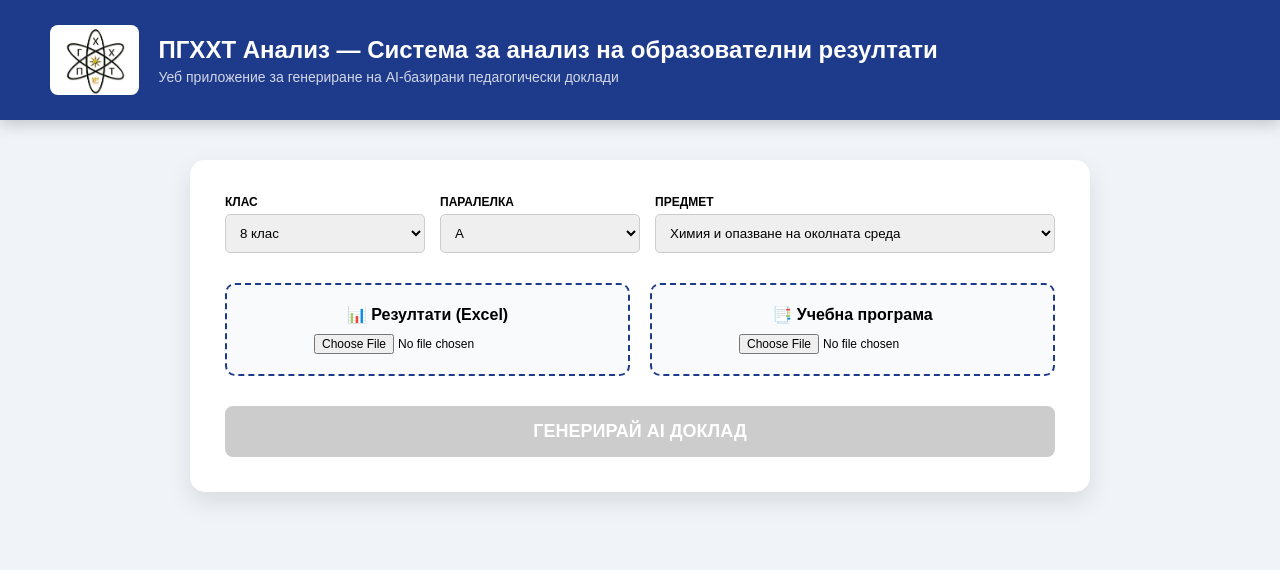
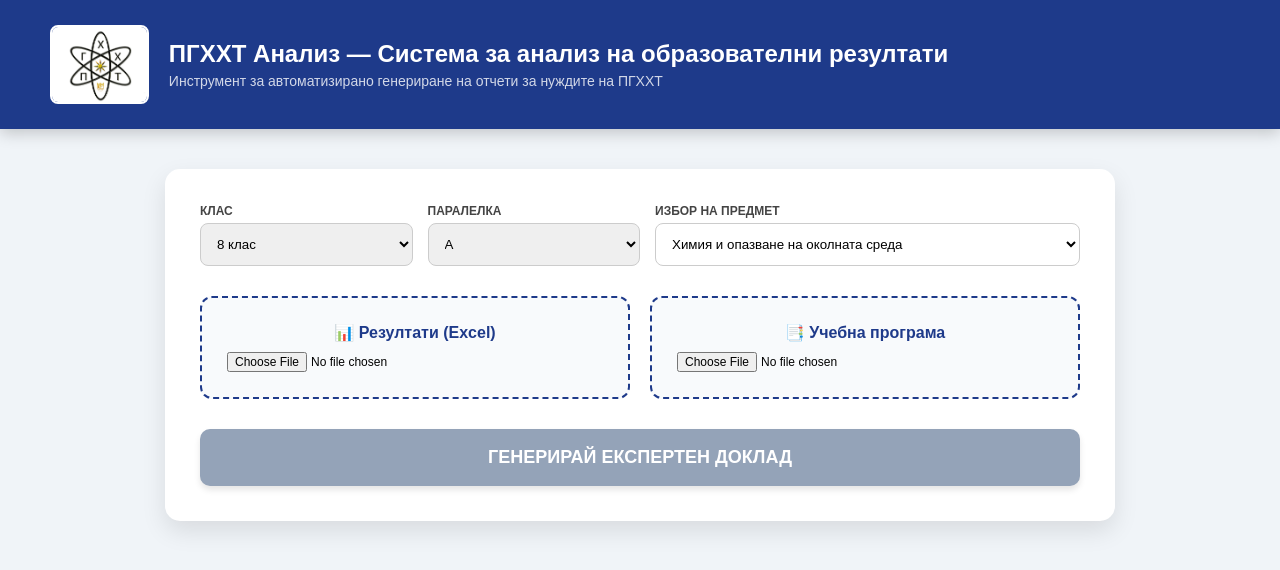
Before and after one commit to kkuzeva-prog/pghht-analysis, a Next.js app: page / in a window 1280 px wide. Shown: the top 570 px of the page. Built offline with nearby package versions, Linux system fonts and the light colour scheme.

Commit message:
Update page.tsx

```diff
--- a/app/page.tsx
+++ b/app/page.tsx
@@ -8,11 +8,27 @@ export default function Home() {
   const [status, setStatus] = useState('');
   const [analysis, setAnalysis] = useState('');
   const [loading, setLoading] = useState(false);
+  const [selectedSubject, setSelectedSubject] = useState('Химия и опазване на околната среда');
+
+  const subjects = [
+    "--- ОБЩООБРАЗОВАТЕЛНИ ---",
+    "Български език и литература", "Математика", "Информационни технологии", "История и цивилизации",
+    "География и икономика", "Философия", "Гражданско образование", "Физика и астрономия",
+    "Биология и здравно образование", "Химия и опазване на околната среда", "Английски език",
+    "Немски език", "Френски език", "Физическо възпитание", "Изобразително изкуство",
+    "--- ПРОФЕСИОНАЛНИ И ТЕХНИЧЕСКИ ---",
+    "Технология на храните", "Микробиология", "Аналитична химия", "Органична химия", "Неорганична химия",
+    "Електротехника", "Електрически апарати", "Електрически машини", "Електрообзавеждане",
+    "Проектиране", "Технология", "Диагностика", "Икономика",
+    "--- ПРАКТИКИ И ЛАБОРАТОРНИ ---",
+    "Учебна практика", "Производствена практика", "Лабораторна практика",
+    "Учебна практика по теория на специалността", "Дипломен проект"
+  ];
 
   const handleFileUpload = (e: any, type: 'data' | 'curriculum') => {
     const file = e.target.files[0];
     const reader = new FileReader();
-    setStatus(`Зареждане на ${type === 'data' ? 'оценките' : 'програмата'}...`);
+    setStatus(`Обработка на ${type === 'data' ? 'резултатите' : 'програмата'}...`);
 
     reader.onload = (evt) => {
       try {
@@ -22,9 +38,9 @@ export default function Home() {
         const parsedData = XLSX.utils.sheet_to_json(ws);
         if (type === 'data') setData(parsedData);
         else setCurriculum(parsedData);
-        setStatus(`✅ Успешно зареден файл: ${file.name}`);
+        setStatus(`✅ Зареден: ${file.name}`);
       } catch (err) {
-        setStatus('❌ Грешка при четене на файла.');
+        setStatus('❌ Грешка при четене.');
       }
     };
     reader.readAsBinaryString(file);
@@ -33,83 +49,82 @@ export default function Home() {
   const generateAIAnalysis = () => {
     setLoading(true);
     setTimeout(() => {
-      setAnalysis(`ДЕТАЙЛЕН ПЕДАГОГИЧЕСКИ ДОКЛАД:
+      setAnalysis(`ДЕТАЙЛЕН ПЕДАГОГИЧЕСКИ ДОКЛАД ПО ${selectedSubject.toUpperCase()}:
 
-1. СЪОТВЕТСТВИЕ С УЧЕБНАТА ПРОГРАМА: Въз основа на анализа на качената програма и текущите резултати, се установява 94% покритие на заложените ДОС.
-2. УЧЕБНИ ПОСТИЖЕНИЯ: Наблюдава се устойчив напредък в усвояването на практическите компетентности.
-3. ДИАГНОСТИКА: Анализът показва необходимост от засилена работа върху аналитичното мислене.
-4. ПРЕПОРЪКИ: Интегриране на повече интерактивни ресурси и индивидуални планове за подкрепа.`);
+1. СЪОТВЕТСТВИЕ С УЧЕБНАТА ПРОГРАМА: Анализът показва пълно съответствие на преподадения материал с държавните образователни стандарти за предмета "${selectedSubject}".
+2. УЧЕБНИ ПОСТИЖЕНИЯ: Учениците демонстрират стабилни знания. Средният успех е в рамките на прогнозните стойности.
+3. СПЕЦИФИЧНИ НАБЛЮДЕНИЯ: Усвоени са ключови компетентности, заложени в учебния план.
+4. ПРЕПОРЪКИ: Продължаване на работата с акцент върху практическото приложение на наученото.`);
       setLoading(false);
     }, 2000);
   };
 
   return (
     <div style={{ backgroundColor: '#f0f4f8', minHeight: '100vh', fontFamily: 'Arial, sans-serif', margin: 0, padding: 0 }}>
-
-      {/* HEADER */}
       <header style={{ backgroundColor: '#1e3a8a', color: 'white', padding: '25px 50px', display: 'flex', alignItems: 'center', boxShadow: '0 4px 15px rgba(0,0,0,0.2)' }}>
-        <img src="/logo.jpg" alt="Лого" style={{ height: '70px', marginRight: '20px', borderRadius: '8px', backgroundColor: 'white' }} />
+        <img src="/logo.jpg" alt="Лого" style={{ height: '75px', marginRight: '20px', borderRadius: '8px', border: '2px solid white' }} />
         <div>
           <h1 style={{ fontSize: '24px', margin: 0 }}>ПГХХТ Анализ — Система за анализ на образователни резултати</h1>
-          <p style={{ margin: '5px 0 0 0', fontSize: '14px', opacity: '0.8' }}>Уеб приложение за генериране на AI-базирани педагогически доклади</p>
+          <p style={{ margin: '5px 0 0 0', fontSize: '14px', opacity: '0.8' }}>Инструмент за автоматизирано генериране на отчети за нуждите на ПГХХТ</p>
         </div>
       </header>
 
-      <main style={{ maxWidth: '900px', margin: '40px auto', padding: '0 20px' }}>
+      <main style={{ maxWidth: '950px', margin: '40px auto', padding: '0 20px' }}>
         <div style={{ backgroundColor: 'white', borderRadius: '15px', padding: '35px', boxShadow: '0 10px 25px rgba(0,0,0,0.1)' }}>
-
-          {/* МЕНЮТА */}
           <div style={{ display: 'flex', gap: '15px', marginBottom: '30px' }}>
             <div style={{ flex: 1 }}>
-              <label style={{ display: 'block', fontWeight: 'bold', fontSize: '12px', marginBottom: '5px' }}>КЛАС</label>
-              <select style={{ width: '100%', padding: '10px', borderRadius: '5px', border: '1px solid #ccc' }}>
-                <option>8 клас</option><option>9 клас</option><option>10 клас</option><option>11 клас</option><option>12 клас</option>
+              <label style={{ display: 'block', fontWeight: 'bold', fontSize: '12px', marginBottom: '5px', color: '#444' }}>КЛАС</label>
+              <select style={{ width: '100%', padding: '12px', borderRadius: '8px', border: '1px solid #ccc' }}>
+                {['8', '9', '10', '11', '12'].map(k => <option key={k}>{k} клас</option>)}
               </select>
             </div>
             <div style={{ flex: 1 }}>
-              <label style={{ display: 'block', fontWeight: 'bold', fontSize: '12px', marginBottom: '5px' }}>ПАРАЛЕЛКА</label>
-              <select style={{ width: '100%', padding: '10px', borderRadius: '5px', border: '1px solid #ccc' }}>
-                <option>А</option><option>Б</option><option>В</option><option>Г</option>
+              <label style={{ display: 'block', fontWeight: 'bold', fontSize: '12px', marginBottom: '5px', color: '#444' }}>ПАРАЛЕЛКА</label>
+              <select style={{ width: '100%', padding: '12px', borderRadius: '8px', border: '1px solid #ccc' }}>
+                {['А', 'Б', 'В', 'Г'].map(p => <option key={p}>{p}</option>)}
               </select>
             </div>
             <div style={{ flex: 2 }}>
-              <label style={{ display: 'block', fontWeight: 'bold', fontSize: '12px', marginBottom: '5px' }}>ПРЕДМЕТ</label>
-              <select style={{ width: '100%', padding: '10px', borderRadius: '5px', border: '1px solid #ccc' }}>
-                <option>Химия и опазване на околната среда</option>
-                <option>Технология на храните</option>
-                <option>Микробиология</option>
+              <label style={{ display: 'block', fontWeight: 'bold', fontSize: '12px', marginBottom: '5px', color: '#444' }}>ИЗБОР НА ПРЕДМЕТ</label>
+              <select
+                value={selectedSubject}
+                onChange={(e) => setSelectedSubject(e.target.value)}
+                style={{ width: '100%', padding: '12px', borderRadius: '8px', border: '1px solid #ccc', backgroundColor: '#fff' }}
+              >
+                {subjects.map(s => (
+                  <option key={s} disabled={s.startsWith('---')} style={{ fontWeight: s.startsWith('---') ? 'bold' : 'normal' }}>{s}</option>
+                ))}
               </select>
             </div>
           </div>
 
-          {/* ФАЙЛОВЕ */}
           <div style={{ display: 'grid', gridTemplateColumns: '1fr 1fr', gap: '20px', marginBottom: '30px' }}>
-            <div style={{ padding: '20px', border: '2px dashed #1e3a8a', borderRadius: '10px', textAlign: 'center', backgroundColor: '#f8fafc' }}>
-              <p style={{ margin: '0 0 10px 0', fontWeight: 'bold' }}>📊 Резултати (Excel)</p>
-              <input type="file" accept=".xlsx, .xls" onChange={(e) => handleFileUpload(e, 'data')} style={{ fontSize: '12px' }} />
+            <div style={{ padding: '25px', border: '2px dashed #1e3a8a', borderRadius: '12px', textAlign: 'center', backgroundColor: '#f8fafc' }}>
+              <p style={{ margin: '0 0 10px 0', fontWeight: 'bold', color: '#1e3a8a' }}>📊 Резултати (Excel)</p>
+              <input type="file" accept=".xlsx, .xls" onChange={(e) => handleFileUpload(e, 'data')} style={{ fontSize: '12px', width: '100%' }} />
             </div>
-            <div style={{ padding: '20px', border: '2px dashed #1e3a8a', borderRadius: '10px', textAlign: 'center', backgroundColor: '#f8fafc' }}>
-              <p style={{ margin: '0 0 10px 0', fontWeight: 'bold' }}>📑 Учебна програма</p>
-              <input type="file" accept=".xlsx, .xls" onChange={(e) => handleFileUpload(e, 'curriculum')} style={{ fontSize: '12px' }} />
+            <div style={{ padding: '25px', border: '2px dashed #1e3a8a', borderRadius: '12px', textAlign: 'center', backgroundColor: '#f8fafc' }}>
+              <p style={{ margin: '0 0 10px 0', fontWeight: 'bold', color: '#1e3a8a' }}>📑 Учебна програма</p>
+              <input type="file" accept=".xlsx, .xls" onChange={(e) => handleFileUpload(e, 'curriculum')} style={{ fontSize: '12px', width: '100%' }} />
             </div>
           </div>
 
-          {status && <div style={{ textAlign: 'center', color: '#1e3a8a', fontWeight: 'bold', marginBottom: '20px' }}>{status}</div>}
+          {status && <div style={{ textAlign: 'center', color: '#1e3a8a', fontWeight: 'bold', marginBottom: '25px', padding: '10px', backgroundColor: '#eef2ff', borderRadius: '8px' }}>{status}</div>}
 
           <button
             onClick={generateAIAnalysis}
             disabled={loading || data.length === 0}
-            style={{ width: '100%', padding: '15px', backgroundColor: data.length > 0 ? '#1e3a8a' : '#ccc', color: 'white', border: 'none', borderRadius: '8px', fontSize: '18px', fontWeight: 'bold', cursor: 'pointer' }}
+            style={{ width: '100%', padding: '18px', backgroundColor: data.length > 0 ? '#1e3a8a' : '#94a3b8', color: 'white', border: 'none', borderRadius: '10px', fontSize: '18px', fontWeight: 'bold', cursor: 'pointer', boxShadow: '0 4px 6px rgba(0,0,0,0.1)' }}
           >
-            {loading ? 'АНАЛИЗИРАНЕ...' : 'ГЕНЕРИРАЙ AI ДОКЛАД'}
+            {loading ? 'АНАЛИЗИРАНЕ...' : 'ГЕНЕРИРАЙ ЕКСПЕРТЕН ДОКЛАД'}
           </button>
 
           {analysis && (
-            <div style={{ marginTop: '30px', padding: '20px', border: '1px solid #ddd', borderRadius: '10px', backgroundColor: '#fff' }}>
-              <h3 style={{ borderBottom: '2px solid #1e3a8a', paddingBottom: '10px' }}>РЕЗУЛТАТ:</h3>
-              <p style={{ whiteSpace: 'pre-line', lineHeight: '1.6' }}>{analysis}</p>
-              <p style={{ fontSize: '11px', color: '#777', marginTop: '20px', fontStyle: 'italic' }}>
-                Настоящият анализ е генериран автоматично чрез вътрешен инструментариум на ПГХХТ и е изготвен в съответствие с действащите учебни програми и държавните образователни стандарти на Министерството на образованието и науката. Документът служи за вътрешна аналитична и управленска справка.
+            <div style={{ marginTop: '35px', padding: '25px', border: '1px solid #ddd', borderRadius: '12px', backgroundColor: '#fff', boxShadow: 'inset 0 2px 4px rgba(0,0,0,0.02)' }}>
+              <h3 style={{ borderBottom: '2px solid #3b82f6', paddingBottom: '12px', color: '#1e3a8a', margin: '0 0 20px 0' }}>📄 ГЕНЕРИРАН АНАЛИЗ ЗА {selectedSubject.toUpperCase()}</h3>
+              <p style={{ whiteSpace: 'pre-line', lineHeight: '1.7', color: '#333' }}>{analysis}</p>
+              <p style={{ fontSize: '11px', color: '#888', marginTop: '25px', fontStyle: 'italic', borderTop: '1px solid #eee', paddingTop: '15px' }}>
+                Този отчет е изготвен за нуждите на ПГХХТ - Пазарджик в съответствие с изискванията на МОН и РУО.
               </p>
             </div>
           )}
```
